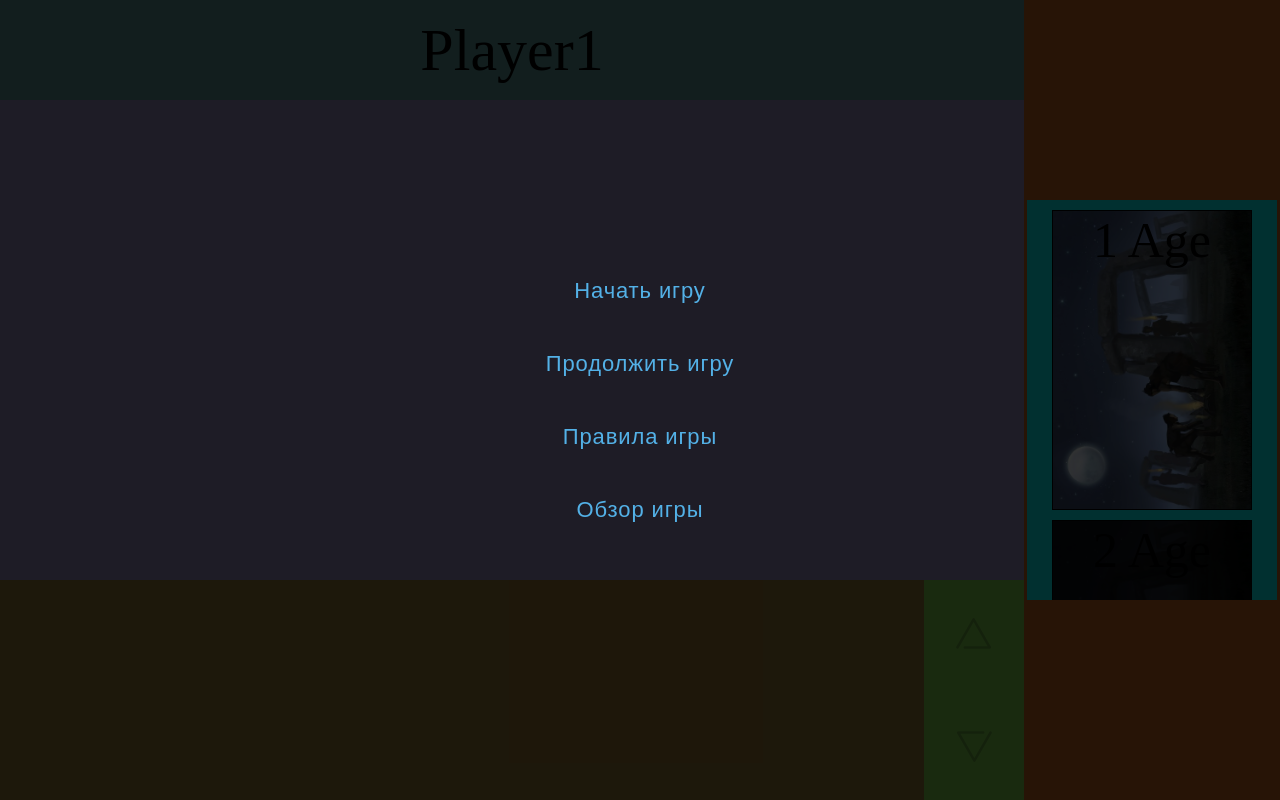
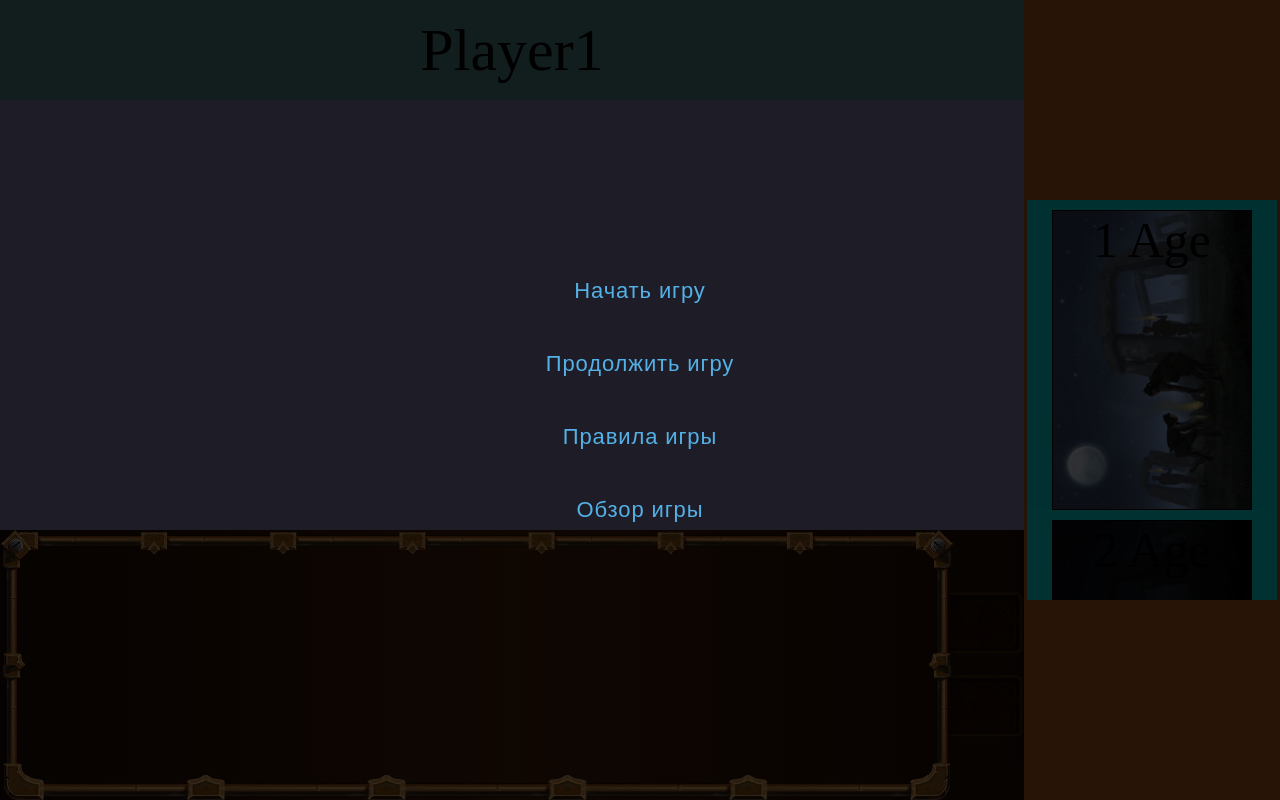
Before and after one commit to IgorAleks88/Innovation, a website built with webpack: page src/index.html in a window 1280 px wide. Built offline with nearby package versions, Linux system fonts and the light colour scheme; files whose address does not match are found by name; a web font is replaced by a local one.

Commit message:
feat: add hand ui css

```diff
--- a/src/js/display/playerTable/displayHand.js
+++ b/src/js/display/playerTable/displayHand.js
@@ -17,7 +17,7 @@ const displayHand = {
     this.arrowTop.innerHTML = /* html */ `
     <svg version="1.1" xmlns="http://www.w3.org/2000/svg" xmlns:xlink="http://www.w3.org/1999/xlink"
       xmlns:a="http://ns.adobe.com/AdobeSVGViewerExtensions/3.0/"
-      x="0px" y="0px" width="100px" height="80px" viewBox="0 0 213.7 213.7" enable-background="new 0 0 213.7 213.7"
+      x="0px" y="0px" width="50px" height="50px" viewBox="0 0 230 213.7" enable-background="new 0 0 230 213.7"
       xml:space="preserve">
 
       <polygon class='hand__controls-svg--triangle' id="XMLID_18_" fill="none" stroke-width="7" stroke-linecap="round" stroke-linejoin="round" stroke-miterlimit="10" points="
@@ -35,7 +35,7 @@ const displayHand = {
     this.arrowBottom.innerHTML = /* html */ `
     <svg version="1.1" xmlns="http://www.w3.org/2000/svg" xmlns:xlink="http://www.w3.org/1999/xlink"
       xmlns:a="http://ns.adobe.com/AdobeSVGViewerExtensions/3.0/"
-      x="0px" y="0px" width="100px" height="80px" viewBox="0 0 213.7 213.7" enable-background="new 0 0 213.7 213.7"
+      x="0px" y="0px" width="50px" height="50px" viewBox="0 0 230 213.7" enable-background="new 0 0 230 213.7"
       xml:space="preserve">
 
       <polygon class='hand__controls-svg--triangle' id="XMLID_18_" fill="none" stroke-width="7" stroke-linecap="round" stroke-linejoin="round" stroke-miterlimit="10" points="
--- a/src/scss/components/_menu.scss
+++ b/src/scss/components/_menu.scss
@@ -12,8 +12,8 @@
   text-align: center;
   top: 50%;
   transform: translate(-50%, -50%);
-
   width: 100%;
+  z-index: 5;
 }
 
 .menu__link {
--- a/src/scss/layouts/_activeZone.scss
+++ b/src/scss/layouts/_activeZone.scss
@@ -1,7 +1,7 @@
 .active-zone {
   @include flex(row, flex-start, flex-end);
   background-color: rgb(151, 140, 190);
-  height: calc(100vh - 32rem); // 32rem = 10rem header + 22rem hand
+  height: calc(100vh - 37rem); // 32rem = 10rem header + 27rem hand
   overflow-x: auto;
   overflow-y: auto;
   width: 80%; // 20% for aside
--- a/src/scss/layouts/_hand.scss
+++ b/src/scss/layouts/_hand.scss
@@ -1,23 +1,36 @@
 .hand {
   @include flex(row, flex-start, flex-start);
-  height: 22rem;
+  height: 27rem;
   position: relative;
   width: 80%;
+  background: linear-gradient(
+    90deg,
+    rgba(33, 14, 6, 1) 0%,
+    rgba(77, 35, 12, 1) 50%,
+    rgba(33, 14, 6, 1) 100%
+  );
 }
 
 .hand__cards {
   @include flex(row, center, center);
-  background-color: rgb(148, 118, 53);
+  /* background-color: rgb(148, 118, 53);*/
   flex-wrap: wrap;
-  height: 22rem;
+  height: 100%;
   overflow: hidden;
   padding: 0 0 0 1rem;
   scroll-behavior: smooth;
-  width: calc(100% - 10rem);
+  width: calc(100% - 7rem);
+  border: 1px solid transparent;
+  border-image: url('../../assets/img/border.png');
+  border-image-slice: 47 46 37 46;
+  border-image-width: 25px;
+  border-image-repeat: round;
+  z-index: 2;
 
   .card {
     cursor: pointer;
     transition: all 0.2s linear;
+    box-shadow: 2px 2px 4px rgba(0, 0, 0, 0.8);
 
     &:hover {
       transform: scale(1.05);
@@ -26,11 +39,14 @@
 }
 
 .hand__controls {
-  background-color: rgb(127, 212, 77);
-  height: 22rem;
-  position: fixed;
-  right: 20%;
-  width: 10rem;
+  height: 100%;
+  position: absolute;
+  right: 5px;
+  width: 7rem;
+  z-index: 1;
+  display: flex;
+  flex-direction: column;
+  justify-content: center;
 }
 
 .hand__controls-svg {
@@ -52,25 +68,29 @@
 }
 
 .hand__btn {
-  @include size(10rem, 11rem);
+  @include size(7rem, 9rem);
   @include flex(row, center, center);
   cursor: pointer;
   transition: all 0.5s ease;
+  filter: drop-shadow(-2px 0px 5px #000);
 
   &--top {
     transform: rotate(-90deg);
+    background: url('../../assets/img/button-top.png') no-repeat;
   }
 
   &--bottom {
     transform: rotate(90deg);
+    background: url('../../assets/img/button-bottom.png') no-repeat;
+    margin-left: -6px;
+    padding-bottom: 6px;
   }
 
   &--disabled {
     cursor: default;
-    filter: brightness(0.3);
-    opacity: 0.2;
+    filter: brightness(0.5);
+    opacity: 0.5;
   }
-
   &:hover {
     .hand__controls-svg--triangle {
       animation: nudge 0.7s ease-in-out;
```
Also changed, not shown: assets/img/bg-pattern.png (added), assets/img/border.png (added), assets/img/button-bottom.png (added), assets/img/button-top.png (added), assets/img/hand-button.png (added), assets/img/hand-buttons.png (added).
